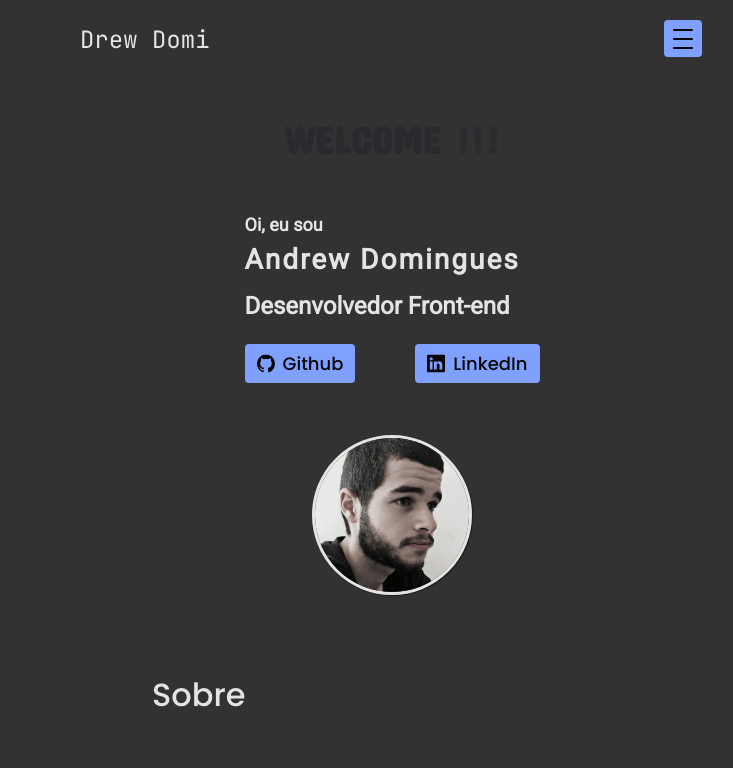
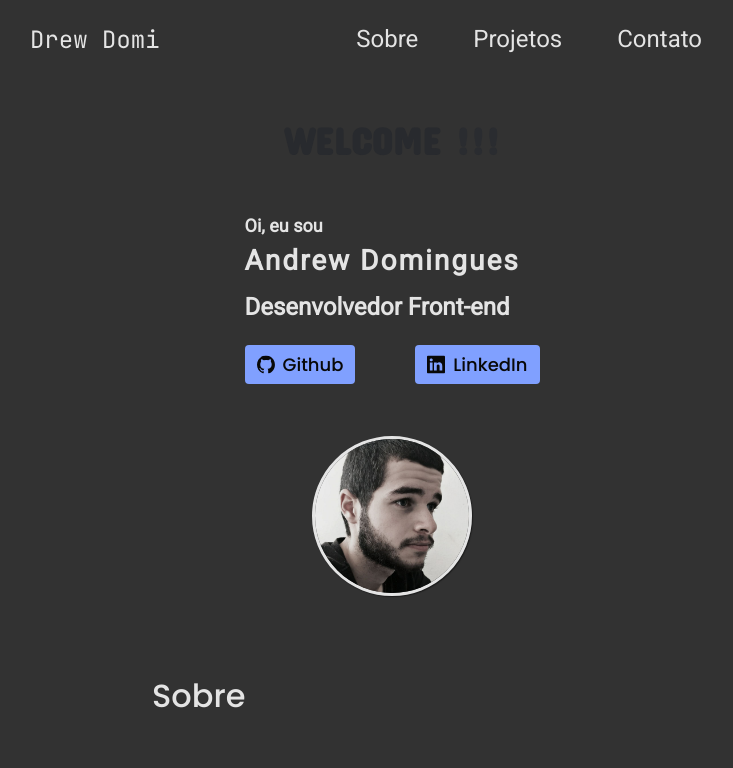
Before and after one commit to drewdomi/portifolio, a website: page index.html in a window 1280 px wide. Shown: the top 768 px of the page, without its empty margins (248-981 px from the left). Drawn offline with Linux system fonts and the light colour scheme.

Commit message:
nav menu for desktop view

```diff
--- a/src/scss/_nav-menu.scss
+++ b/src/scss/_nav-menu.scss
@@ -35,3 +35,19 @@ header {
     }
   }
 }
+@media (min-width: 800px) {
+  .hide{
+    display: initial;
+  }
+  .ham-menu{
+    display: none;
+  }
+  .link-container{
+    position: initial;
+    display: flex;
+    flex-direction: row;
+    background: none;
+    margin-top: 0;
+    border-radius: none;
+  }
+}
--- a/src/scss/main.scss
+++ b/src/scss/main.scss
@@ -38,7 +38,7 @@
 body {
   background-color: $bg-body;
   font-family: $font-primary;
-  max-width: 70rem;
+  max-width: 80rem;
   margin: 0 auto;
 }
 .text-container {
```
Also changed, not shown: src/css/main.css.
